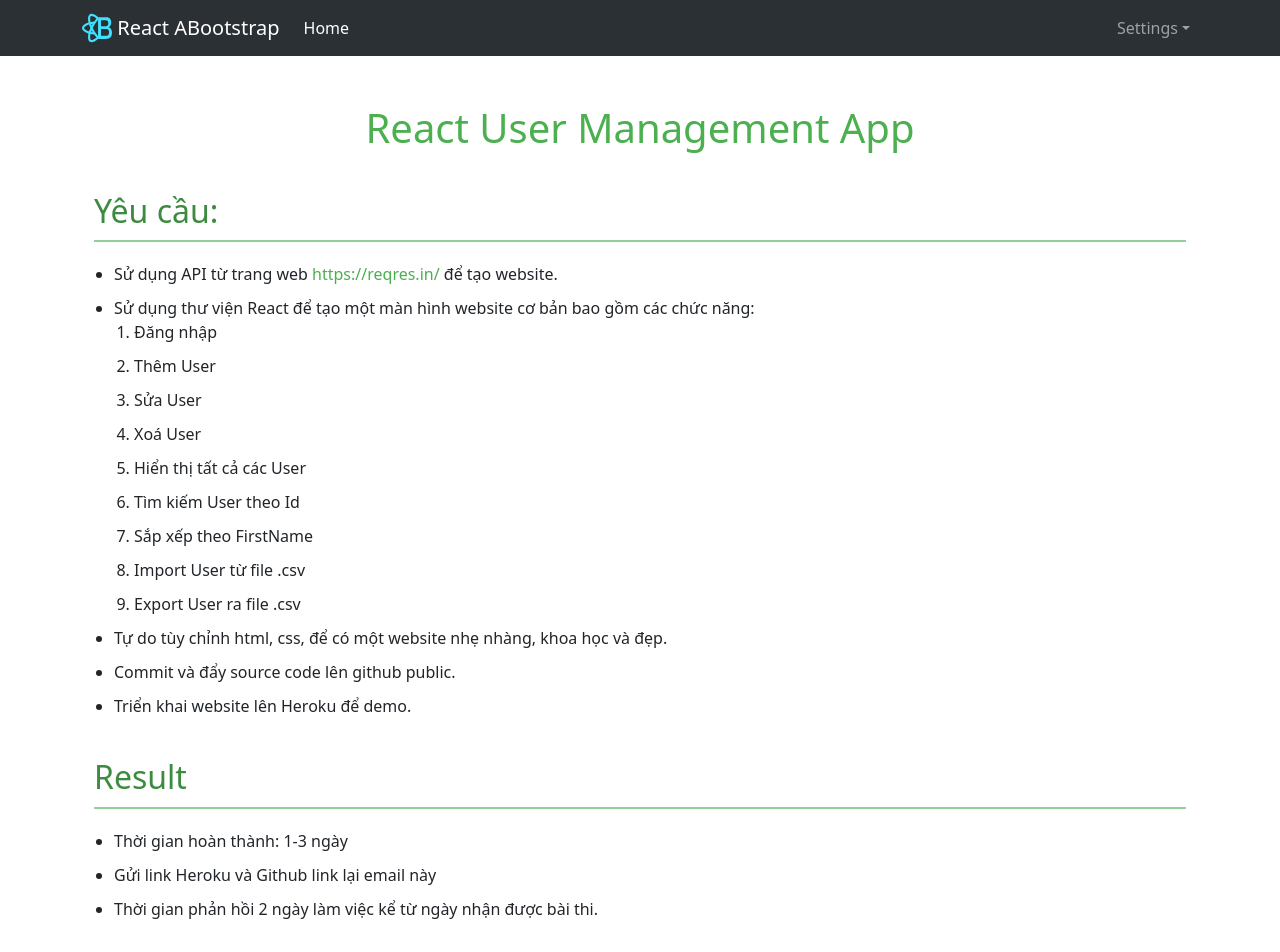
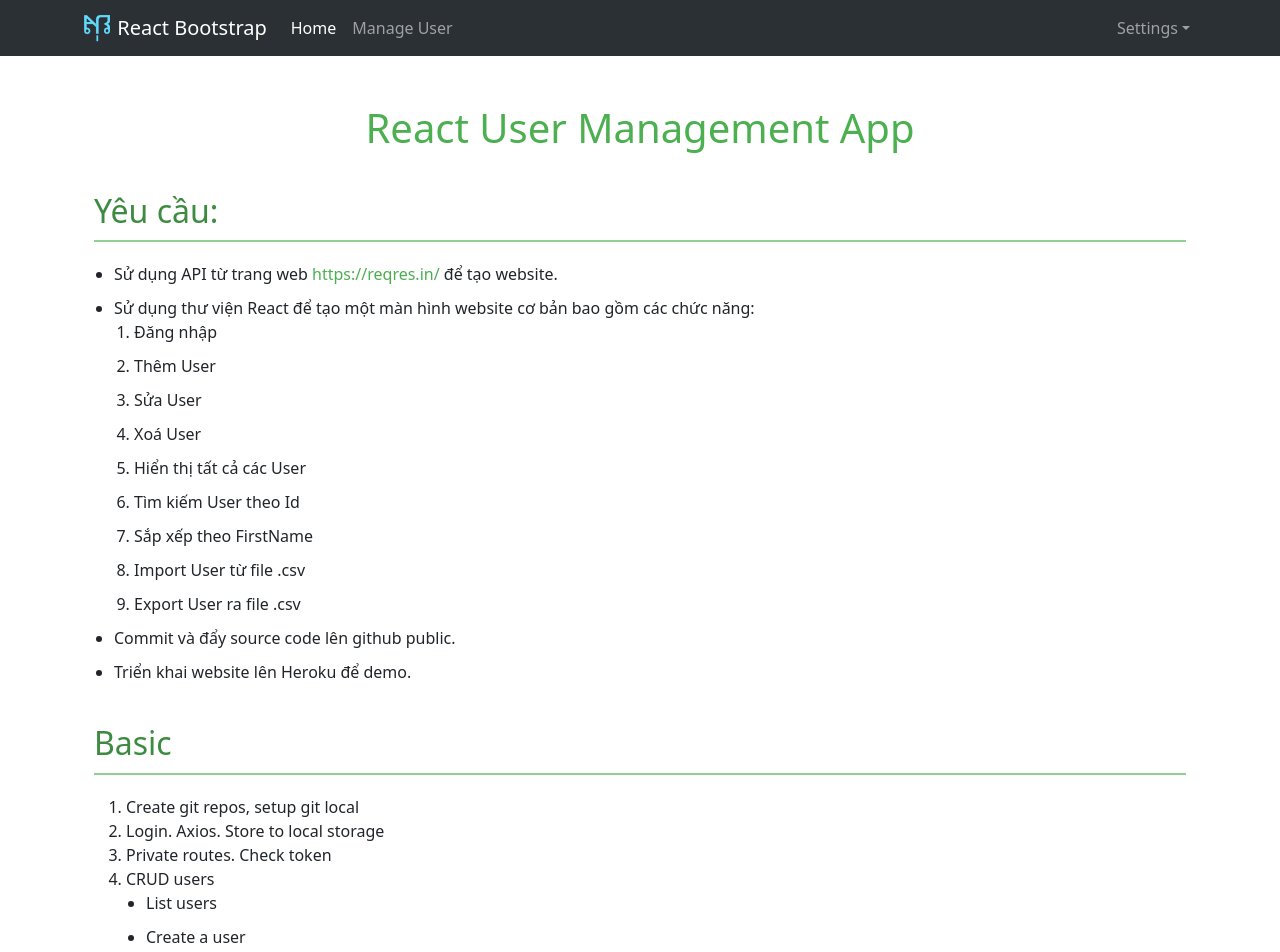
Before and after one commit to abcmonboi/001-fe-react, a React (Create React App) app: page / in a window 1280 px wide. Shown: the top 952 px of the page. Built offline with nearby package versions, Linux system fonts and the light colour scheme.

Commit message:
17.Private Route

```diff
--- a/src/App.js
+++ b/src/App.js
@@ -1,15 +1,12 @@
 import "./App.scss";
 import "bootstrap/dist/css/bootstrap.min.css";
 import Header from "./components/Header";
-import TableUser from "./components/TableUser";
 import { ToastContainer } from "react-toastify";
 import "react-toastify/dist/ReactToastify.css";
-import { Routes, Route } from "react-router-dom";
-import Home from "./components/Home";
 import { Container } from "react-bootstrap";
-import Login from "./components/Login";
 import { useContext, useEffect } from "react";
 import { UserContext } from "./context/UserContext";
+import AppRouters from "./routers/AppRouters";
 
 function App() {
   const { loginContext } = useContext(UserContext);
@@ -26,11 +23,7 @@ function App() {
     <div className="App">
       <Header />
       <Container>
-        <Routes>
-          <Route path="/" element={<Home />} />
-          <Route path="users" element={<TableUser />} />
-          <Route path="login" element={<Login />} />
-        </Routes>
+        <AppRouters />
       </Container>
       <ToastContainer
         position="top-center"
--- a/src/components/Header.jsx
+++ b/src/components/Header.jsx
@@ -2,7 +2,7 @@ import React from "react";
 import { Container } from "react-bootstrap";
 import Nav from "react-bootstrap/Nav";
 import Navbar from "react-bootstrap/Navbar";
-import logo from "../assets/images/logo.svg";
+import logo from "../assets/images/logo192.png";
 import { NavLink, useNavigate } from "react-router-dom";
 import { toast } from "react-toastify";
 import { UserContext } from "../context/UserContext";
@@ -42,18 +42,18 @@ function Header(props) {
               height="30"
               className="d-inline-block align-top"
             />
-            <span> React ABootstrap</span>
+            <span> React Bootstrap</span>
           </NavLink>
         </Navbar.Brand>
         <Navbar.Toggle hidden={!user?.auth}  aria-controls="basic-navbar-nav" />
         <Navbar.Collapse id="basic-navbar-nav">
-        {(user.auth || window.location.pathname === "/") && (
+        {(user.auth || window.location.pathname !== "/login") && (
               <>
                 <Nav className="me-auto">
                   <NavLink to="/" className="nav-link" activeclassname="active">
                     Home
                   </NavLink>
-                  {user && user.email && (
+                  {/* {user && user.email && ( */}
                     <NavLink
                       to="/users"
                       className="nav-link"
@@ -61,7 +61,7 @@ function Header(props) {
                     >
                       Manage User
                     </NavLink>
-                  )}
+                  {/* )} */}
                 </Nav>
                 <Nav>
                   {user && user.email && (
--- a/src/components/Home.jsx
+++ b/src/components/Home.jsx
@@ -27,33 +27,18 @@ const Home = () => {
               <li>Export User ra file .csv</li>
             </ol>
           </li>
-          <li>
-            Tự do tùy chỉnh html, css, để có một website nhẹ nhàng, khoa học và
-            đẹp.
-          </li>
           <li>Commit và đẩy source code lên github public.</li>
           <li>Triển khai website lên Heroku để demo.</li>
         </ul>
       </section>
 
-      <section>
-        <h2>Result</h2>
-        <ul>
-          <li>Thời gian hoàn thành: 1-3 ngày</li>
-          <li>Gửi link Heroku và Github link lại email này</li>
-          <li>
-            Thời gian phản hồi 2 ngày làm việc kể từ ngày nhận được bài thi.
-          </li>
-        </ul>
-      </section>
-
-      <section>
+      {/* <section>
         <h2>Yêu cầu backend (optional - không bắt buộc):</h2>
         <p>
           Sử dụng python django rest framework, tạo các api như trên trang web:{" "}
           <a href="https://reqres.in/">https://reqres.in/</a>
         </p>
-      </section>
+      </section> */}
       <section >
         <h2>Basic</h2>
         <ol>
--- /dev/null
+++ b/src/routers/AppRouters.js
@@ -0,0 +1,23 @@
+import React from "react";
+import { Routes, Route } from "react-router-dom";
+import Login from "../components/Login";
+import Home from "../components/Home";
+import PrivateRoute from "./PrivateRoute";
+import NotFound from "./NotFound";
+const AppRouters = () => {
+  return (
+    <>
+      <Routes>
+        <Route>
+          <Route path="/" element={<Home />} />
+          <Route path="/login" element={<Login />} />
+        </Route>
+        <Route path="/users" element={<PrivateRoute />}></Route>
+        <Route path="*" element={<NotFound/>}></Route>
+      </Routes>
+
+    </>
+  );
+};
+
+export default AppRouters;
--- /dev/null
+++ b/src/routers/NotFound.js
@@ -0,0 +1,9 @@
+import React from 'react'
+
+const NotFound = () => {
+  return (
+    <div>NotFound</div>
+  )
+}
+
+export default NotFound
--- /dev/null
+++ b/src/routers/PrivateRoute.js
@@ -0,0 +1,32 @@
+import React from "react";
+import TableUsers from "../components/TableUser";
+import { useContext } from "react";
+import { UserContext } from "../context/UserContext";
+import { Alert } from "react-bootstrap";
+// import Container from "react-bootstrap/Container";
+
+const PrivateRoute = () => {
+  const { user } = useContext(UserContext);
+
+  if(user && !user.auth){
+    return <>
+       <Alert variant="danger" className="mt-5" >
+        <Alert.Heading>Oh snap! You got an error!</Alert.Heading>
+        <p>
+          Change this and that and try again. Duis mollis, est non commodo
+          luctus, nisi erat porttitor ligula, eget lacinia odio sem nec elit.
+          Cras mattis consectetur purus sit amet fermentum.
+        </p>
+      </Alert>
+    </>
+  }
+  return (
+    <>
+      {/* <Container> */}
+      <TableUsers />
+      {/* </Container> */}
+    </>
+  );
+};
+
+export default PrivateRoute;
```
Also changed, not shown: src/assets/images/logo192.png (added).
